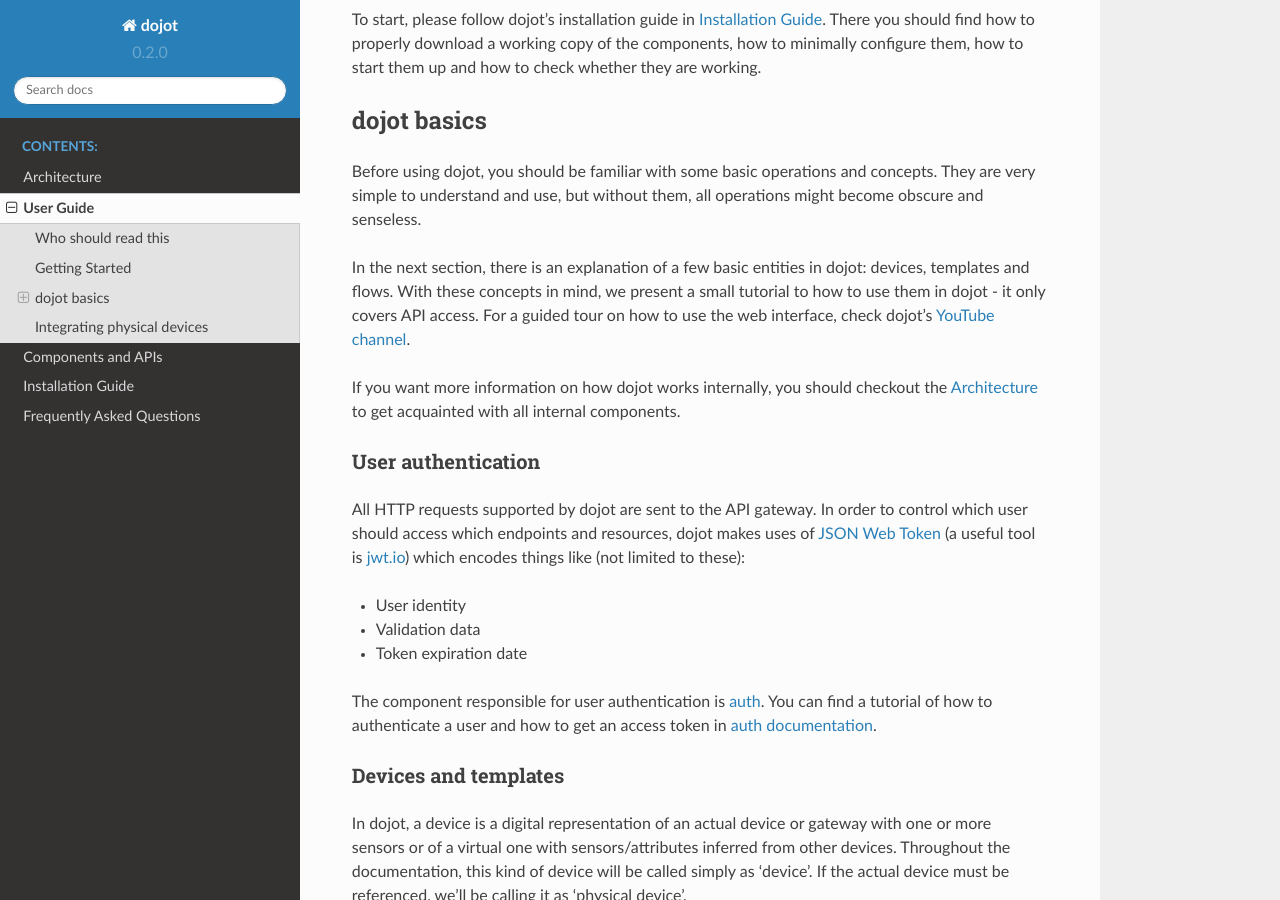
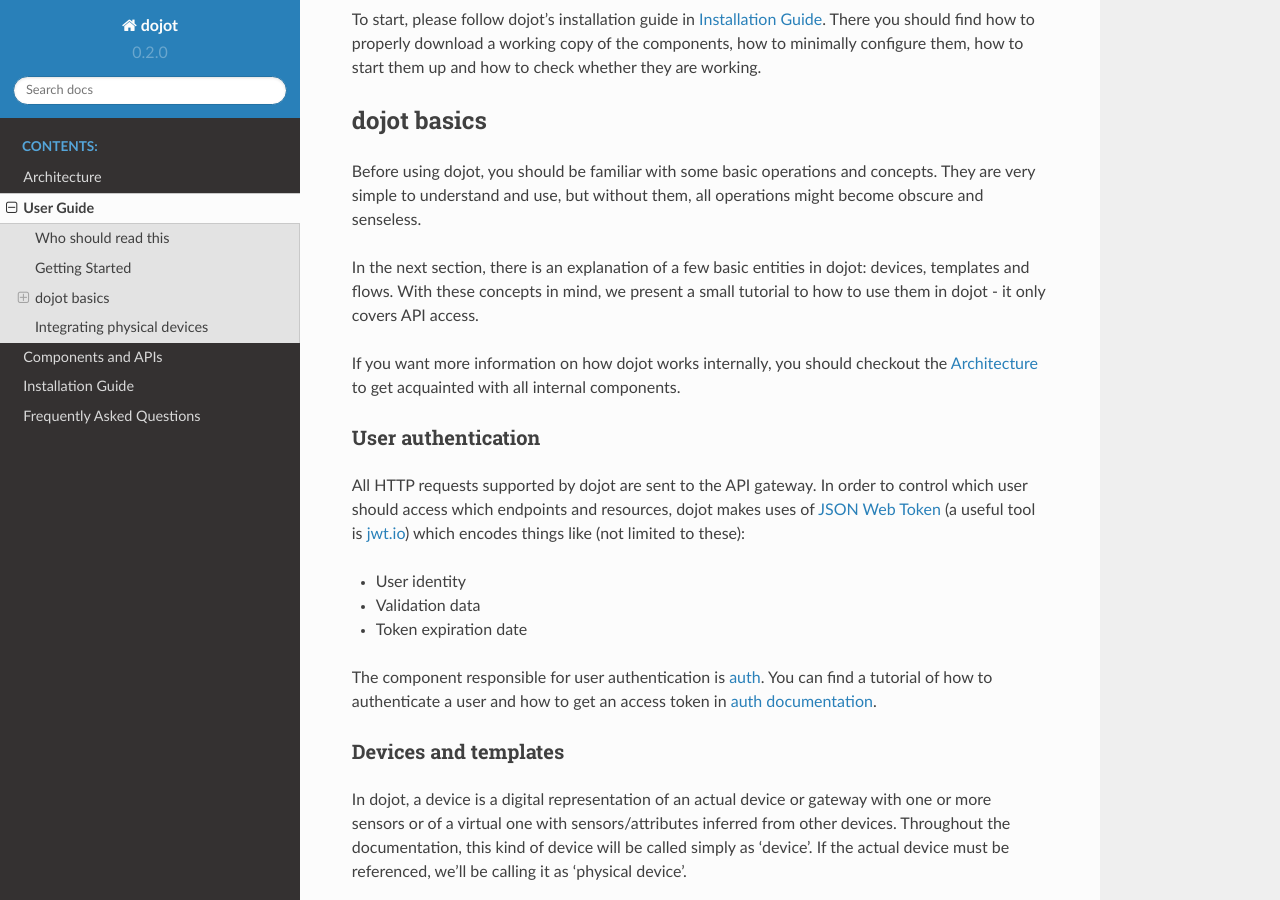
Before and after one commit to dojot/docs, a Sphinx documentation site: the page built from source/user_guide.rst, in a window 1280 px wide and 900 px high, scrolled down 756 px. Built offline with Sphinx 7.4.7 and the Read the Docs theme 2.0.0, drawn with Linux system fonts in a browser that asks for light colours; some of the changed text lies outside the part shown.

Commit message:
Applying suggestions to user guide page

```diff
--- a/source/user_guide.rst
+++ b/source/user_guide.rst
@@ -31,8 +31,8 @@
 
 In the next section, there is an explanation of a few basic entities in dojot:
 devices, templates and flows. With these concepts in mind, we present a small
-tutorial to how to use them in dojot - it only covers API access. For a guided
-tour on how to use the web interface, check dojot's `YouTube channel`_.
+tutorial to how to use them in dojot - it only covers API access.
+
 
 If you want more information on how dojot works internally, you should checkout
 the :doc:`architecture` to get acquainted with all internal components.
@@ -307,8 +307,9 @@
     starting dojot (by running commands like ``ps aux | grep mosquitto``).
 
 
-The dojot compatible format for messages sent by devices is a simple key-value
-JSON, such as:
+The default message format used by dojot is a simple key-value
+JSON (you could translate any message format to this scheme using flows, though),
+such as:
 
 .. code-block:: json
 
```
